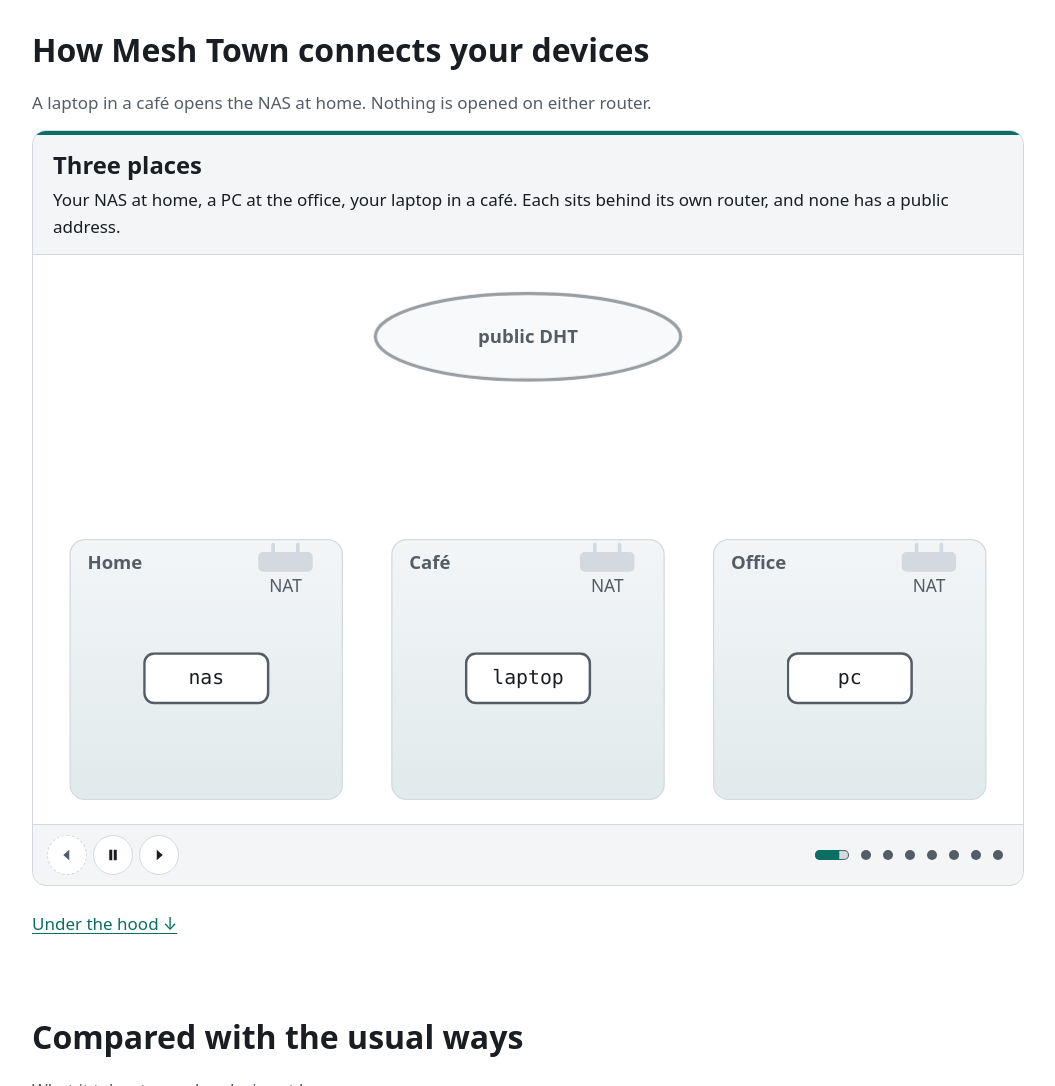
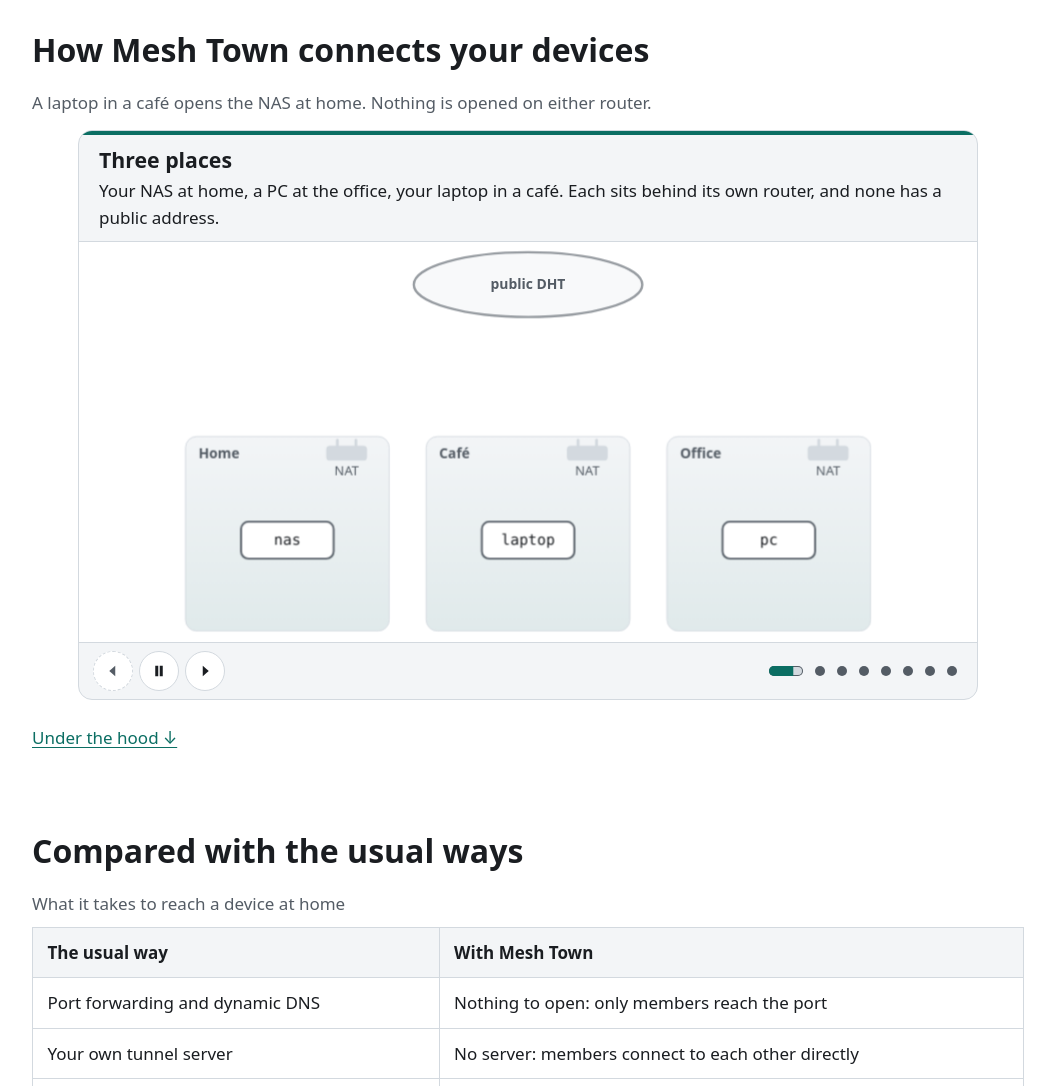
Before and after one commit to mesh-town/mesh-town.github.io, a plain HTML site: page index.html in a window 1280 px wide. Shown: the part 1400-2486 px from the top of the page, without its empty margins (112-1167 px from the left). Drawn offline with Linux system fonts and the light colour scheme.

Commit message:
Diagram: fit the slides in a laptop screen

```diff
--- a/assets/viz/scene.js
+++ b/assets/viz/scene.js
@@ -119,7 +119,7 @@
   }
 
   function build(stage, alt) {
-    var svg = el('svg', { viewBox: '0 0 800 460', role: 'img', 'aria-labelledby': 'viz-title',
+    var svg = el('svg', { viewBox: '0 20 800 432', role: 'img', 'aria-labelledby': 'viz-title',
       'data-frame': '1' }, null, 'viz-svg');
     var title = el('title', { id: 'viz-title' }, svg);
     title.textContent = alt || 'How Mesh Town connects your devices';
--- a/assets/viz/viz.css
+++ b/assets/viz/viz.css
@@ -3,6 +3,9 @@
 .viz-intro { margin: 0 0 14px; color: var(--muted); }
 .viz-stage { background: var(--bg); border: 1px solid var(--border); border-radius: var(--radius); overflow: hidden; }
 .viz-svg, .viz-static { display: block; width: 100%; height: auto; max-width: 100%; }
+/* Fit a laptop screen: the scene height is capped by the viewport and the card by a column width; the viewBox letterboxes. */
+.viz-svg { max-height: max(360px, calc(100svh - 400px)); }
+.viz[data-viz-ready] { max-width: 900px; margin-inline: auto; }
 .viz-frames { padding-left: 1.2em; }
 .viz-frames li { margin-bottom: .5em; }
 .viz + p { margin-top: 1.5rem; }
@@ -11,15 +14,15 @@
 .viz[data-viz-ready] { background: var(--surface); border: 1px solid var(--border); border-radius: calc(var(--radius) + 4px); overflow: hidden; }
 .viz[data-viz-ready] .viz-stage { border: 0; border-radius: 0; border-block: 1px solid var(--border); touch-action: pan-y; }
 .viz-stage:focus-visible { outline: 3px solid var(--focus); outline-offset: -3px; }
-.viz-head { display: grid; padding: 16px 20px 14px; border-top: 4px solid var(--accent); }
+.viz-head { display: grid; padding: 12px 20px 10px; border-top: 4px solid var(--accent); }
 .viz-slide { grid-area: 1 / 1; opacity: 0; visibility: hidden; transform: translateY(8px); transition: opacity .25s ease, transform .25s ease, visibility 0s .25s; }
 .viz-slide.is-active { opacity: 1; visibility: visible; transform: none; transition: opacity .25s ease .05s, transform .25s ease .05s; }
-.viz-title { margin: 0 0 6px; font-size: 1.4em; font-weight: 700; line-height: 1.2; }
+.viz-title { margin: 0 0 4px; font-size: 1.25em; font-weight: 700; line-height: 1.2; }
 .viz-text { margin: 0; }
 .viz-sr { position: absolute; width: 1px; height: 1px; margin: -1px; overflow: hidden; clip: rect(0 0 0 0); white-space: nowrap; }
 
 /* Controls: three icon buttons and eight dots in one row. */
-.viz-controls { display: flex; align-items: center; gap: 6px; padding: 10px 14px; }
+.viz-controls { display: flex; align-items: center; gap: 6px; padding: 8px 14px; }
 .viz-btn { display: inline-flex; align-items: center; justify-content: center; width: 40px; height: 40px; padding: 0; color: var(--fg); background: var(--bg); border: 1px solid var(--border); border-radius: 999px; cursor: pointer; }
 .viz-btn svg { fill: currentColor; }
 .viz-btn:hover:not(:disabled) { border-color: var(--accent); }
```
